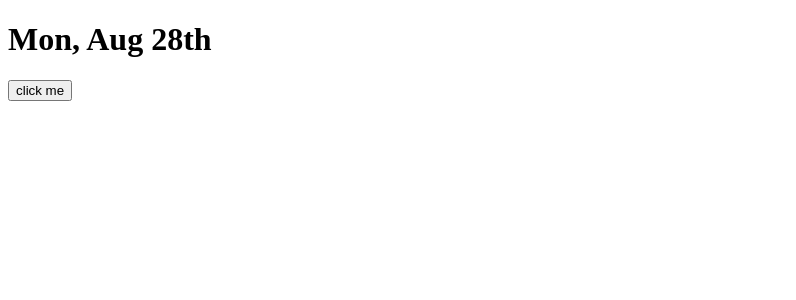
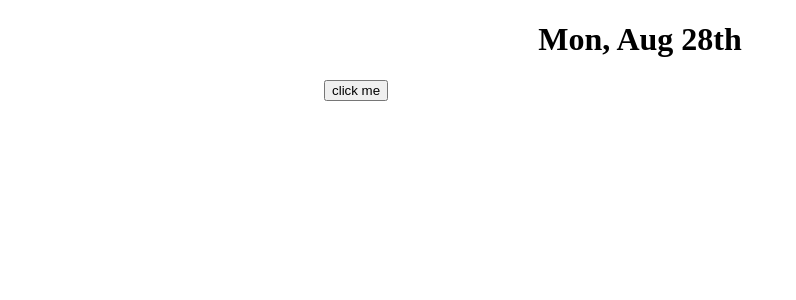
Before and after one commit to tjuranek/MyWeatherPWA, a React (Create React App) app: page / in a window 1280 px wide. Shown: the top 300 px of the page, without its empty margins (0-796 px from the left). Built offline with nearby package versions, Linux system fonts and the light colour scheme.

Commit message:
basic basic formatting

```diff
--- a/package.json
+++ b/package.json
@@ -3,6 +3,7 @@
 	"version": "0.1.0",
 	"private": true,
 	"dependencies": {
+		"@emotion/core": "^10.0.35",
 		"@testing-library/jest-dom": "^4.2.4",
 		"@testing-library/react": "^9.5.0",
 		"@testing-library/user-event": "^7.2.1",
--- a/src/components/current-conditions.js
+++ b/src/components/current-conditions.js
@@ -1,18 +1,61 @@
-import React from 'react';
+/** @jsx jsx */
+import { jsx } from '@emotion/core';
 import { getIconFromWeatherType } from '../icons';
 
 export const CurrentConditions = props => {
 	const { currentConditions } = props;
 
+	const styles = {
+		row: {
+			display: 'flex',
+			flexDirection: 'row',
+			flexWrap: 'nowrap',
+			justifyContent: 'center'
+		},
+		column: {
+			alignItems: 'center',
+			display: 'flex',
+			flexDirection: 'row',
+			flexGrow: '1',
+			justifyContent: 'center',
+			width: '50%'
+		},
+		block: {
+			display: 'flex',
+			flexDirection: 'column',
+			justifyContent: 'center'
+		},
+		icon: {
+			maxHeight: '12rem',
+			maxWidth: '12rem'
+		}
+	};
+
 	return (
-		<>
-			<h1>
-				{currentConditions.tempCurrent}
-				{currentConditions.weatherDescription}
-			</h1>
-			<img src={getIconFromWeatherType(currentConditions.weatherType)} />
-			<h3>{currentConditions.chanceOfRain}%</h3>
-			<h3>{currentConditions.feelsLike}a</h3>
-		</>
+		<div>
+			<div css={styles.row}>
+				<div css={styles.column}>
+					<div css={styles.block}>
+						<h3>{currentConditions.weatherDescription}</h3>
+						<h1>{currentConditions.tempCurrent}</h1>
+						<div>
+							<p>Feels Like: {currentConditions.feelsLike}%</p>
+							<p>
+								Chance of Rain: {currentConditions.chanceOfRain}
+								%
+							</p>
+						</div>
+					</div>
+				</div>
+				<div css={styles.column}>
+					<img
+						css={styles.icon}
+						src={getIconFromWeatherType(
+							currentConditions.weatherType
+						)}
+					/>
+				</div>
+			</div>
+		</div>
 	);
 };
--- a/src/components/forecast.js
+++ b/src/components/forecast.js
@@ -1,19 +1,34 @@
-import React from "react";
+/** @jsx jsx */
+import { jsx } from '@emotion/core';
+import { Fragment } from 'react';
 
 export const Forecast = props => {
 	const { forecast } = props;
 
+	const styles = {
+		container: {
+			display: 'flex',
+			flexDirection: 'row',
+			flexWrap: 'nowrap',
+			justifyContent: 'space-between'
+		},
+		column: {
+			display: 'flex',
+			flexDirection: 'column'
+		}
+	};
+
 	return (
-		<>
+		<div css={styles.container}>
 			{forecast.map(day => {
 				return (
-					<>
+					<div css={styles.column}>
 						<p>high: {day.tempHigh}</p>
 						<p>low: {day.tempLow}</p>
 						<p>description: {day.weatherDescription}</p>
-					</>
+					</div>
 				);
 			})}
-		</>
+		</div>
 	);
 };
--- a/src/containers/weather-card.js
+++ b/src/containers/weather-card.js
@@ -1,4 +1,6 @@
-import React, { useEffect, useState } from 'react';
+/** @jsx jsx */
+import { jsx } from '@emotion/core';
+import { useEffect, useState, Fragment } from 'react';
 import { CurrentConditions, Forecast } from '../components';
 import { getWeatherForLocation } from '../services';
 
@@ -23,12 +25,18 @@ export const WeatherCard = props => {
 		getWeather();
 	}, [componentState]);
 
+	const styles = {
+		container: {
+			border: '1px solid black'
+		}
+	};
+
 	return (
-		<>
+		<div css={styles.container}>
 			{componentState.isLoading ? (
 				<p>loading</p>
 			) : (
-				<>
+				<Fragment>
 					<CurrentConditions
 						currentConditions={
 							componentState.weatherData.currentConditions
@@ -36,8 +44,8 @@ export const WeatherCard = props => {
 					/>
 
 					<Forecast forecast={componentState.weatherData.forecast} />
-				</>
+				</Fragment>
 			)}
-		</>
+		</div>
 	);
 };
--- a/src/pages/home.js
+++ b/src/pages/home.js
@@ -1,13 +1,24 @@
-import React from 'react';
+/** @jsx jsx */
+import { jsx } from '@emotion/core';
 import { AddLocationForm, WeatherCard } from '../containers';
 import { useLocalStorage } from '../hooks';
 
 export const Home = () => {
 	const [locations] = useLocalStorage('locations', []);
 
+	const styles = {
+		container: {
+			marginLeft: '25%',
+			marginRight: '25%',
+			width: '50%'
+		},
+		header: {
+			textAlign: 'center'
+		}
+	};
 	return (
-		<>
-			<h1>Mon, Aug 28th</h1>
+		<div css={styles.container}>
+			<h1 css={styles.header}>Mon, Aug 28th</h1>
 
 			{locations.map(location => {
 				const [city, state] = location.split(',');
@@ -15,6 +26,6 @@ export const Home = () => {
 			})}
 
 			<AddLocationForm />
-		</>
+		</div>
 	);
 };
```
Also changed, not shown: 1 other file (tests, documents, lock files or other folders).
